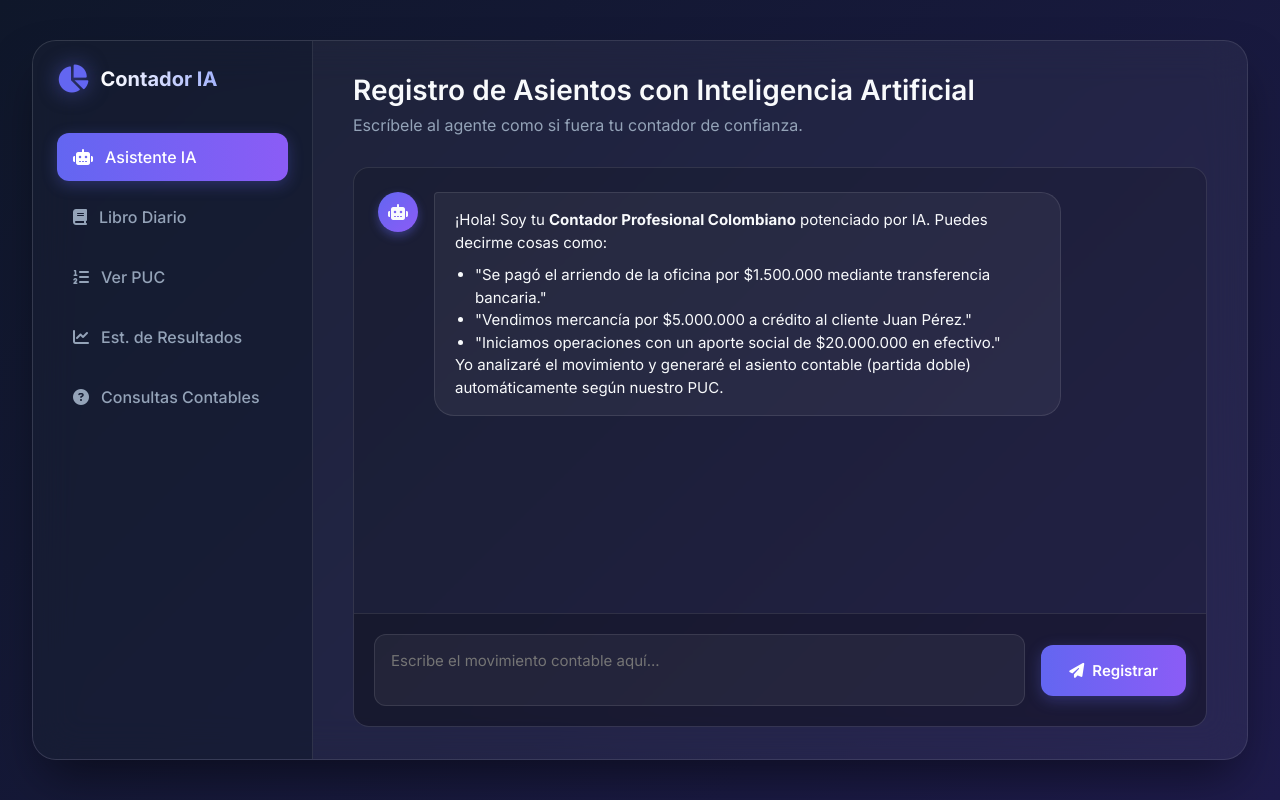
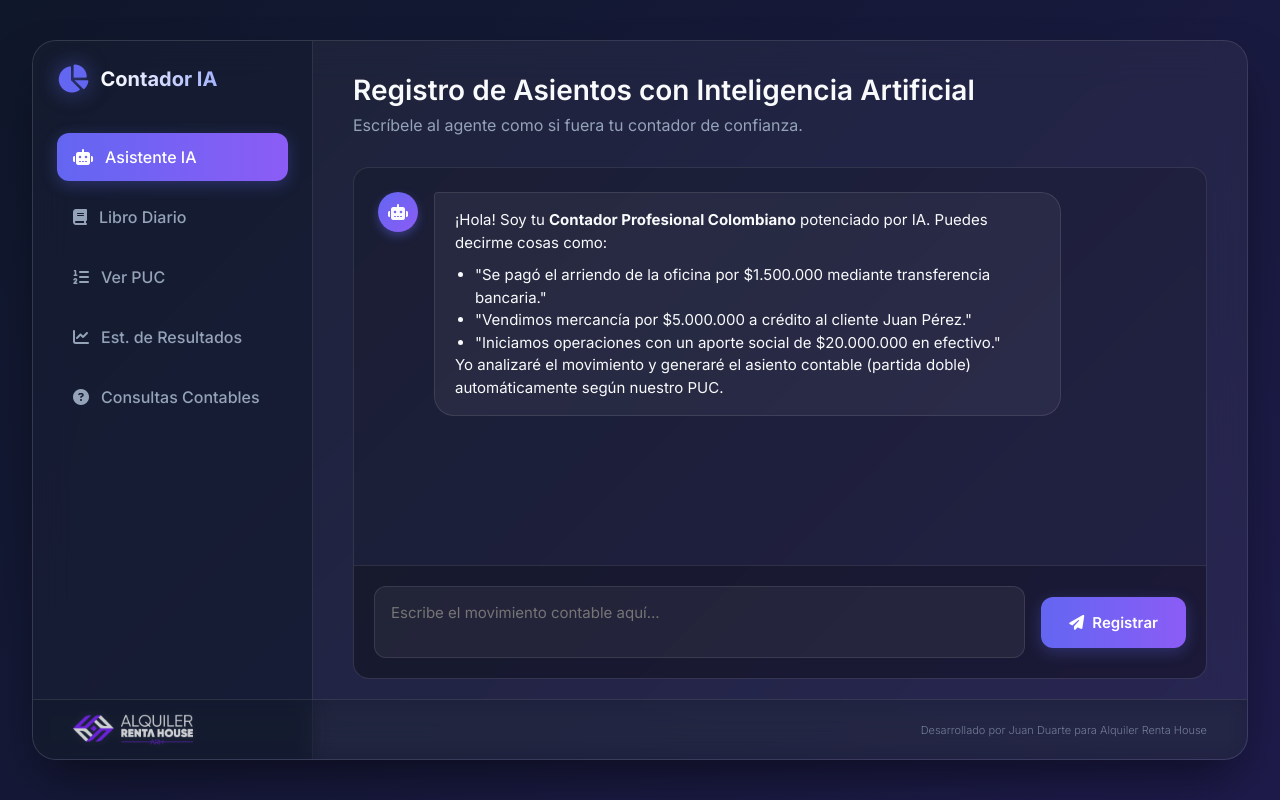
Before and after one commit to ARH1505/mi-contabilidad-ia, a website: page public/index.html in a window 1280 px wide. Drawn offline with Linux system fonts and the light colour scheme.

Commit message:
UI Customization: Added logo and developer credits

```diff
--- a/public/index.html
+++ b/public/index.html
@@ -165,6 +165,16 @@
 
             </div>
         </main>
+
+        <!-- App Footer (Logo and Credits) -->
+        <footer class="app-footer">
+            <div class="footer-left">
+                <img src="logo.png" alt="ARH Logo" class="footer-logo">
+            </div>
+            <div class="footer-right">
+                <p class="credit-text">Desarrollado por Juan Duarte para Alquiler Renta House</p>
+            </div>
+        </footer>
     </div>
 
     <!-- Notification Toast -->
--- a/public/style.css
+++ b/public/style.css
@@ -732,3 +732,43 @@ button {
         padding: 10px;
     }
 }
+
+/* App Footer Styles */
+.app-footer {
+    position: absolute;
+    bottom: 0;
+    left: 0;
+    width: 100%;
+    height: 60px;
+    display: flex;
+    justify-content: space-between;
+    align-items: center;
+    padding: 0 40px;
+    background: rgba(15, 23, 42, 0.4);
+    backdrop-filter: blur(10px);
+    border-top: 1px solid var(--glass-border);
+    z-index: 50;
+    pointer-events: none; /* Allow clicking through if needed, though usually not for logos */
+}
+
+.footer-logo {
+    height: 40px; /* Adjust based on logo proportions */
+    opacity: 0.8;
+    filter: drop-shadow(0 0 5px rgba(255, 255, 255, 0.1));
+}
+
+.credit-text {
+    font-size: 11px;
+    color: var(--text-secondary);
+    opacity: 0.7;
+    font-weight: 300;
+}
+
+/* Adjust main content and sidebar to not be obscured by footer */
+.sidebar {
+    padding-bottom: 80px !important;
+}
+
+.content-area {
+    padding-bottom: 80px !important;
+}
```
Also changed, not shown: public/logo.png (added).
